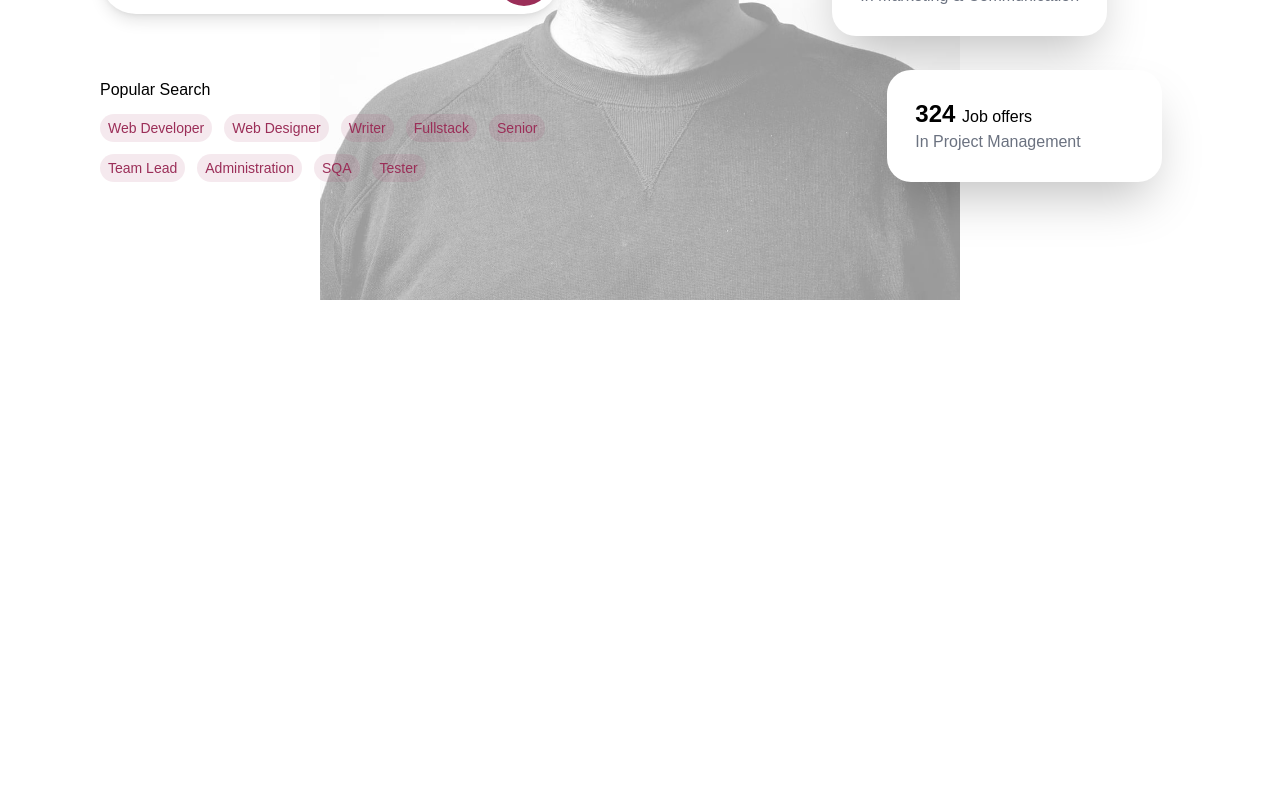
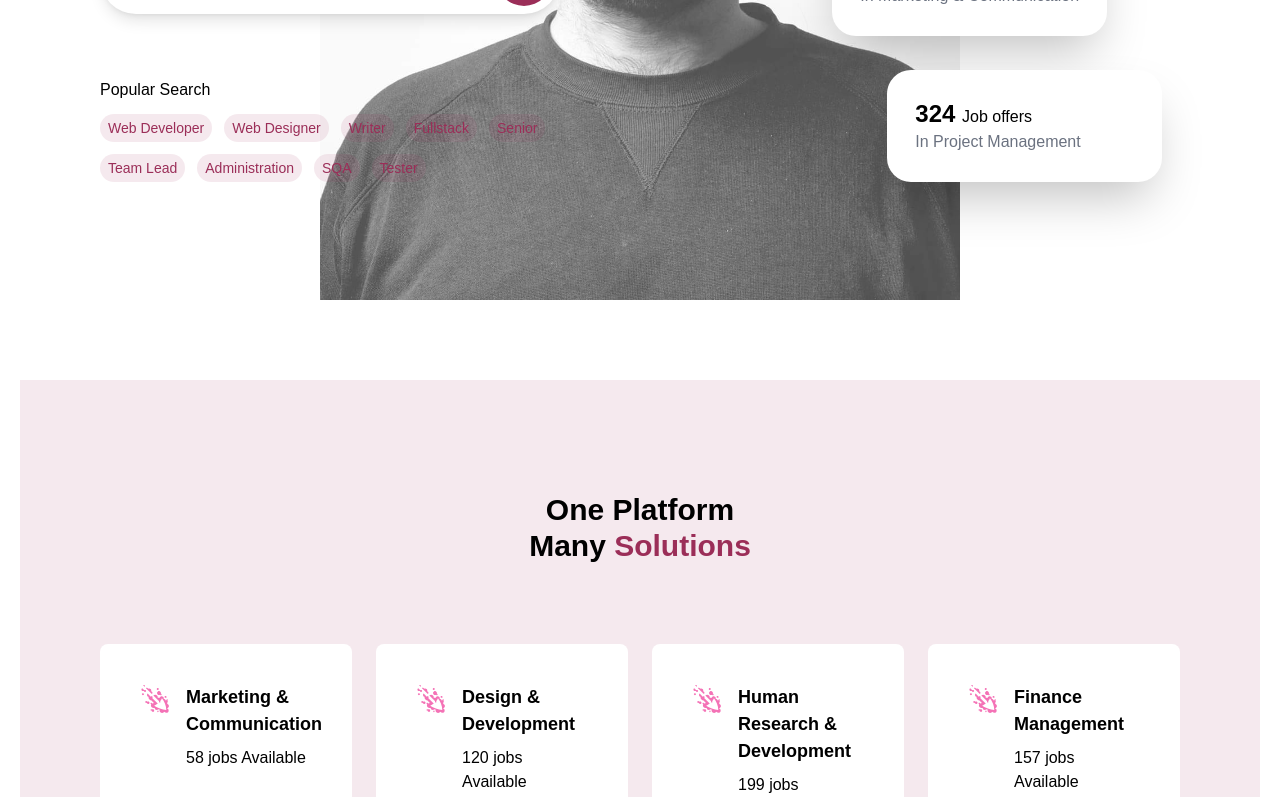
Before and after one commit to hiramonnahareva/Job-portal-redux, a React (Create React App) app: page / in a window 1280 px wide. Shown: the part 420-1217 px from the top of the page. Before the commit the page ends 800 px from the top, so only its background shows below. Built offline with nearby package versions, Linux system fonts and the light colour scheme; no server answers.

Commit message:
add Q/A secction

```diff
--- a/src/layout/dashboard/Sidebar.js
+++ b/src/layout/dashboard/Sidebar.js
@@ -31,9 +31,9 @@ const Sidebar = () => {
           <li>
           <Link
             className='hover:bg-primary hover:text-white bg-primary/10 transition-all w-full block py-2 px-3 rounded-full'
-            to='add-job'
+            to={path}
           >
-            Add Job
+            {name}
           </Link>
         </li>
         )
@@ -43,9 +43,9 @@ const Sidebar = () => {
           <li>
           <Link
             className='hover:bg-primary hover:text-white bg-primary/10 transition-all w-full block py-2 px-3 rounded-full'
-            to='applied-jobs'
+            to={path}
           >
-           Applied Jobs
+           {name}
           </Link>
         </li>
         )
--- a/src/pages/candidateDashboard/AppliedJobs.js
+++ b/src/pages/candidateDashboard/AppliedJobs.js
@@ -2,22 +2,22 @@ import React from "react";
 import { useSelector } from "react-redux";
 import JobCard from "../../components/reusable/JobCard";
 import Loading from "../../components/reusable/Loading";
-import { useGetAppliedJobsQuery } from "../../features/job/jobApi";
+import { useGetAppliedJobsQuery } from "../../reduxToolkitAll/features/job/jobapi";
 
 const AppliedJobs = () => {
   const {
     user: { email },
   } = useSelector((state) => state.auth);
   const { data, isLoading } = useGetAppliedJobsQuery(email);
-  console.log(data)
+  console.log(email, data)
 
   if (isLoading) {
     return <Loading />;
   }
 
   return (
-    <div>
-      <h1 className='text-xl py-5'>Applied jobs</h1>
+    <div className="px-20">
+      <h1 className='text-lg font-semibold text-primary py-5'>Applied jobs</h1>
       <div className='grid grid-cols-2 gap-5 pb-5'>
         {data?.data?.map((job) => (
           <JobCard jobData={job} />
--- a/src/pages/home/Home.js
+++ b/src/pages/home/Home.js
@@ -1,8 +1,14 @@
 import React from "react";
+import FeaturedJob from "../../sections/FeaturedJob";
+import Platform from "../../sections/Platform";
 import Landing from "./Landing";
 
 const Home = () => {
-  return <Landing />;
+  return <div>
+    <Landing />
+    <Platform/>
+    <FeaturedJob/>
+  </div>;
 };
 
 export default Home;
--- a/src/pages/register/EmployerRegistration.js
+++ b/src/pages/register/EmployerRegistration.js
@@ -67,7 +67,7 @@ const EmployerRegistration = () => {
           className='bg-secondary/20 shadow-lg p-10 rounded-2xl flex flex-wrap gap-3 max-w-3xl justify-between'
           onSubmit={handleSubmit(onSubmit)}
         >
-          <h1 className='w-full text-2xl text-primary mb-5'>Candidate</h1>
+          <h1 className='w-full text-2xl text-primary mb-5'>Employer</h1>
           <div className='flex flex-col w-full max-w-xs'>
             <label className='mb-2' htmlFor='firstName'>
               First Name
--- a/src/reduxToolkitAll/api/apiSlice.js
+++ b/src/reduxToolkitAll/api/apiSlice.js
@@ -6,7 +6,7 @@ import {createApi, fetchBaseQuery} from '@reduxjs/toolkit/query/react';
     baseQuery: fetchBaseQuery({
         baseUrl: "http://localhost:5000",
     }),
-    tagTypes: ["jobs"],
+    tagTypes: ["jobs", "job"],
 
     endpoints: (builder) => ({}),
 });
--- a/src/reduxToolkitAll/features/job/jobapi.js
+++ b/src/reduxToolkitAll/features/job/jobapi.js
@@ -18,6 +18,22 @@ const jobApi = apiSlice.injectEndpoints({
                 body: data,
             }),
         }),
+       question : builder.mutation({
+            query: (data) => ({
+                url: "/query",
+                method: "PATCH",
+                body: data,
+            }),
+            invalidatesTags: ["job"],
+        }),
+       reply : builder.mutation({
+            query: (data) => ({
+                url: "/reply",
+                method: "PATCH",
+                body: data,
+            }),
+            invalidatesTags: ["job"]
+        }),
         getJobs: builder.query({
             query: () => ({
                 url: "/jobs",
@@ -34,6 +50,7 @@ const jobApi = apiSlice.injectEndpoints({
                 url: `/job/${id}`,
 
             }),
+            providesTags: ["job"],
         }),
     }),
 });
@@ -43,5 +60,7 @@ export const {
       useJobByIdQuery,
        useApplyMutation,
        useGetAppliedJobsQuery,
+       useQuestionMutation,
+       useReplyMutation,
 
     } = jobApi;
--- a/src/routes/routes.js
+++ b/src/routes/routes.js
@@ -11,6 +11,7 @@ import PrivateRoute from "../utils/PrivateRoute";
 import AddJob from "../pages/employeeDashboard/AddJob";
 import EmployerDashboard from "../pages/employeeDashboard/EmployerDashboard";
 import CandidateDashboard from "../pages/candidateDashboard/CandidateDashboard";
+import AppliedJobs from "../pages/candidateDashboard/AppliedJobs";
 
 const routes = createBrowserRouter([
   {
@@ -65,7 +66,7 @@ const routes = createBrowserRouter([
     children: [
       {
         path: "applied-jobs",
-        element: <AddJob />,
+        element: <AppliedJobs />,
       },
       {
         path: "add-job",
--- /dev/null
+++ b/src/sections/FeaturedJob.js
@@ -0,0 +1,91 @@
+import React from 'react';
+import { GiChemicalArrow } from 'react-icons/gi';
+import { Link } from 'react-router-dom';
+
+const FeaturedJob = () => {
+    const data = [
+        {
+            _id: 1,
+            icon: <GiChemicalArrow />,
+            title: 'Marketing & Communication',
+            para: '58 jobs Available',
+        },
+        {
+            _id: 2,
+            icon: <GiChemicalArrow/>,
+            title: 'Design & Development',
+            para: '120 jobs Available',
+        },
+        {
+            _id: 3,
+            icon: <GiChemicalArrow/>,
+            title: 'Human Research & Development',
+            para: '199 jobs Available',
+        },
+        {
+            _id: 4,
+            icon: <GiChemicalArrow/>,
+            title: 'Finance Management',
+            para: '157 jobs Available',
+        },
+        {
+            _id: 5,
+            icon: <GiChemicalArrow/>,
+            title: 'Armforce Guide & Secuirity',
+            para: '120 jobs Available',
+        },
+        {
+            _id: 6,
+            icon: <GiChemicalArrow/>,
+            title: 'Business & Consulting',
+            para: '47 jobs Available',
+        },
+        {
+            _id: 7,
+            icon: <GiChemicalArrow/>,
+            title: 'Customer & Support Care',
+            para: '87 jobs Available',
+        },
+        {
+            _id: 8,
+            icon: <GiChemicalArrow/>,
+            title: 'Project Management',
+            para: '20 jobs Available',
+        },
+    ]
+    return (
+        <div className='py-6 p-0 mt-20'>
+            <h2 className='pb-20 text-center text-3xl font-bold'><span className='text-primary'>Featured </span> Jobs Circulars</h2>
+            <div className='grid grid-cols-4 gap-10 mx-20'>
+                    {
+                        data.map(data =>
+                             <div  className='p-10 border-gray-100 border-[1px] hover:shadow-lg rounded-lg transition-all'>
+                           <div className='flex gap-4'>
+                            <div className='text-3xl text-pink-400 '>
+                                {data.icon}
+
+                            </div>
+                            <div className='text-[16px]'>
+                            <h2 className=' font-bold mb-1'>Microsoft</h2>
+                            <p className='text-[14px]'>{data.para}</p>
+                            </div>
+                        </div>
+
+                        <div className='mt-4 text-gray-500'>
+                            <h2 className='text-[18px] font-bold mb-1 text-primary'>Visual Designer</h2>
+                            <p className='text-[14px]'>Full Time</p>
+                            <p className='text-[14px] mt-5'>Lorem ipsum dolor sit amet consectetur adipisicing elit.</p>
+                            <div className='mt-10 flex justify-between items-center'>
+                            <p ><span className='text-[16px] text-black font-semibold'>$2500</span><sub>/month</sub></p>
+                            <Link to='/login' className='text-primary hover:bg-primary px-4 py-2 rounded hover:text-white transition-all'>Apply Now</Link>
+                            </div>
+                            </div>
+                           </div>
+                            )
+                    }
+            </div>
+        </div>
+    )
+};
+
+export default FeaturedJob;
--- /dev/null
+++ b/src/sections/Platform.js
@@ -0,0 +1,77 @@
+import React from 'react';
+import {GiChemicalArrow} from 'react-icons/gi';
+
+const Platform = () => {
+    const data = [
+        {
+            _id: 1,
+            icon: <GiChemicalArrow />,
+            title: 'Marketing & Communication',
+            para: '58 jobs Available',
+        },
+        {
+            _id: 2,
+            icon: <GiChemicalArrow/>,
+            title: 'Design & Development',
+            para: '120 jobs Available',
+        },
+        {
+            _id: 3,
+            icon: <GiChemicalArrow/>,
+            title: 'Human Research & Development',
+            para: '199 jobs Available',
+        },
+        {
+            _id: 4,
+            icon: <GiChemicalArrow/>,
+            title: 'Finance Management',
+            para: '157 jobs Available',
+        },
+        {
+            _id: 5,
+            icon: <GiChemicalArrow/>,
+            title: 'Armforce Guide & Secuirity',
+            para: '120 jobs Available',
+        },
+        {
+            _id: 6,
+            icon: <GiChemicalArrow/>,
+            title: 'Business & Consulting',
+            para: '47 jobs Available',
+        },
+        {
+            _id: 7,
+            icon: <GiChemicalArrow/>,
+            title: 'Customer & Support Care',
+            para: '87 jobs Available',
+        },
+        {
+            _id: 8,
+            icon: <GiChemicalArrow/>,
+            title: 'Project Management',
+            para: '20 jobs Available',
+        },
+    ]
+    return (
+        <div className='bg-primary/10 py-28 p-0 '>
+            <h2 className='pb-20 text-center text-3xl font-bold'>One Platform <br/> Many <span className='text-primary'>Solutions</span></h2>
+            <div className='grid grid-cols-4 gap-6 mx-20'>
+                    {
+                        data.map(data =>
+                            <div className='flex gap-4 p-10 bg-white hover:bg-primary hover:text-white rounded-lg transition-all'>
+                            <div className='text-3xl text-pink-400 '>
+                                {data.icon}
+
+                            </div>
+                            <div className=''>
+                            <h2 className='text-[18px] font-bold mb-2'>{data.title}</h2>
+                            <p>{data.para}</p>
+                            </div>
+                        </div>)
+                    }
+            </div>
+        </div>
+    );
+};
+
+export default Platform;
```
Also changed, not shown: src/pages/JobDetails.js (+31 -8 lines), src/pages/register/CandidateRegistration.js (+7 -2 lines).
